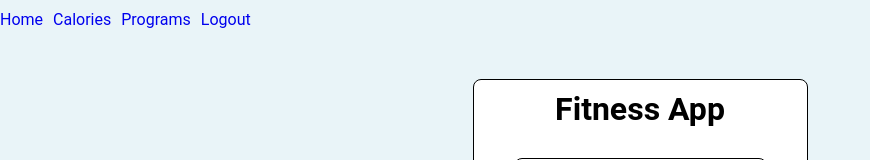
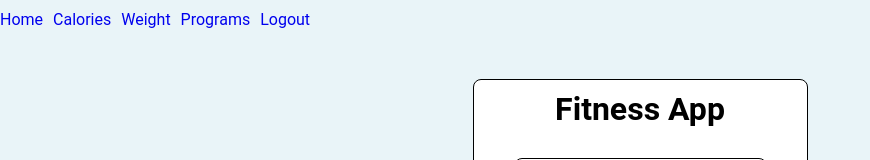
Before and after one commit to BorislavBenderov/fitness-app, a React (Create React App) app: page / in a window 1280 px wide. Shown: the top 160 px of the page, without its empty margins (0-870 px from the left). Built offline with nearby package versions, Linux system fonts and the light colour scheme; no server answers; the database is empty.

Commit message:
Add link to weight component in header

```diff
--- a/src/components/header/Header.js
+++ b/src/components/header/Header.js
@@ -11,6 +11,9 @@ export const Header = () => {
                     <Link to="/calories">Calories</Link>
                 </li>
                 <li>
+                    <Link to="/weight">Weight</Link>
+                </li>
+                <li>
                     <Link to="/fitness-programs">Programs</Link>
                 </li>
                 <li>
```
